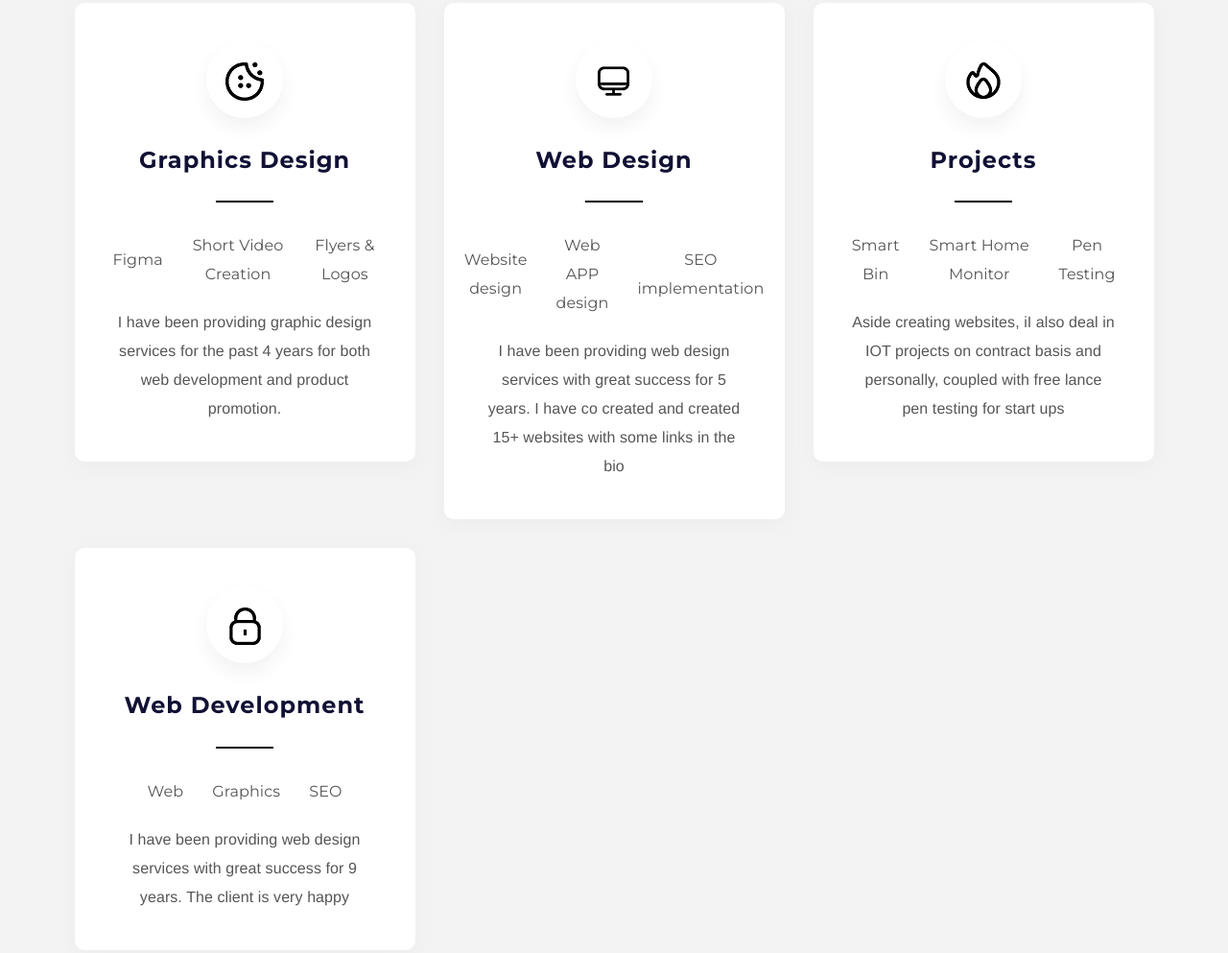
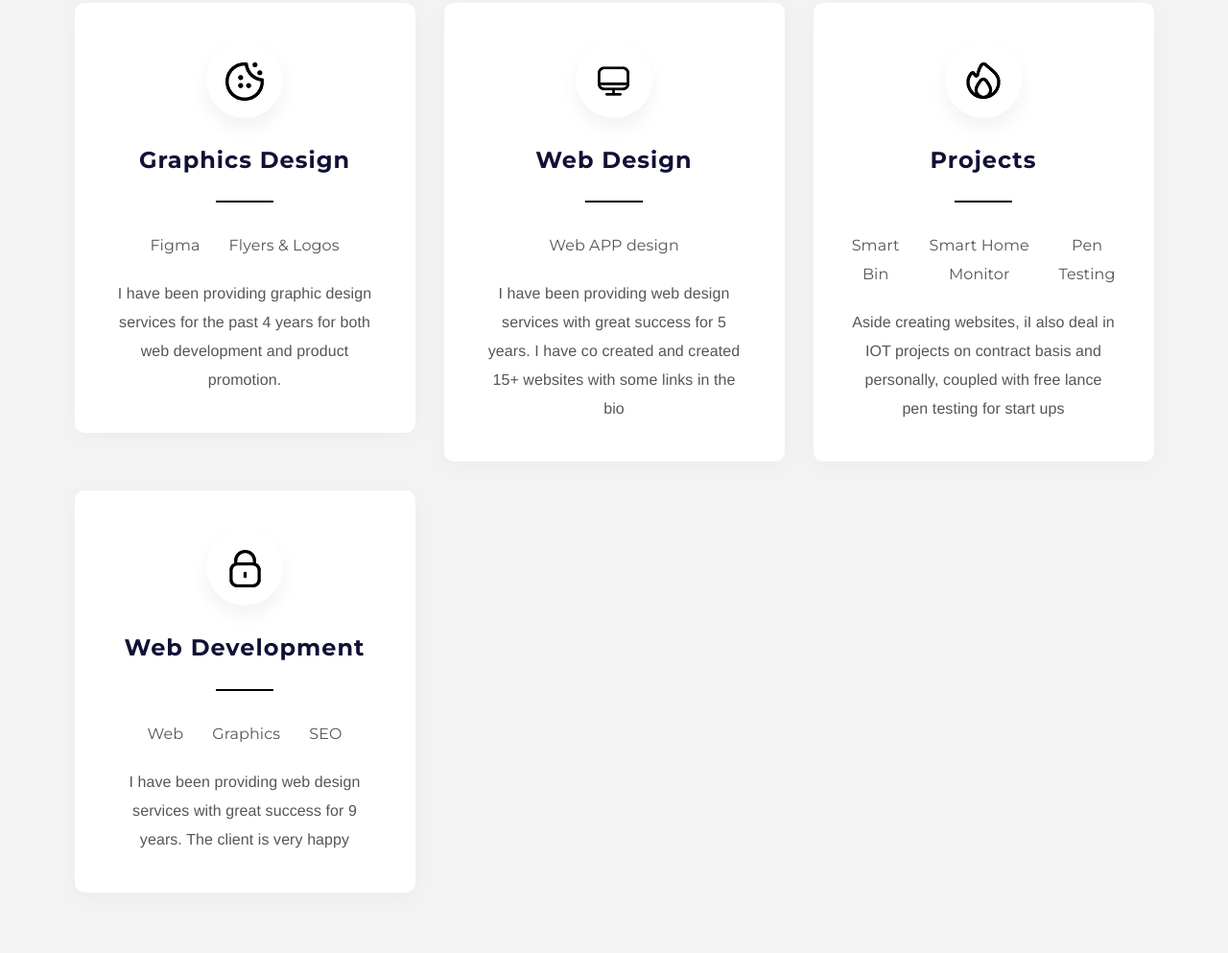
Before and after one commit to skeshun/skeshun.github.io, a plain HTML site: page index.html in a window 1280 px wide. Shown: the part 1971-2964 px from the top of the page at 96% size. Drawn offline with nearby package versions, Linux system fonts and the light colour scheme.

Commit message:
Update index.html

```diff
--- a/index.html
+++ b/index.html
@@ -256,7 +256,7 @@
 									<h4>Graphics Design</h4>
 									<ul class="service-tag">
 										<li><a href="#">Figma</a></li>
-										<li><a href="#">Short Video Creation</a></li>
+
 										<li><a href="#">Flyers & Logos</a></li>
 									</ul>
 									<p>
@@ -275,9 +275,9 @@
 								<div class="service-content">
 									<h4>Web Design</h4>
 									<ul class="service-tag">
-										<li><a href="#">Website design </a></li>
+
 										<li><a href="#">Web APP design</a></li>
-										<li><a href="#">SEO implementation</a></li>
+
 									</ul>
 									<p>
 										I have been providing web design services with great success for 5 years. I have co created and created 15+ websites with some links in the bio
@@ -440,7 +440,7 @@
 									<br>
 									Experience
 								</span>
-								<p class="timer" data-count="+"  data-to="20" data-speed="3000">4</p>
+								<p class="timer" data-count="+"  data-to="4" data-speed="1000">4</p>
 							</div>
 						</div>
 						<div class="fun-fact">
```
